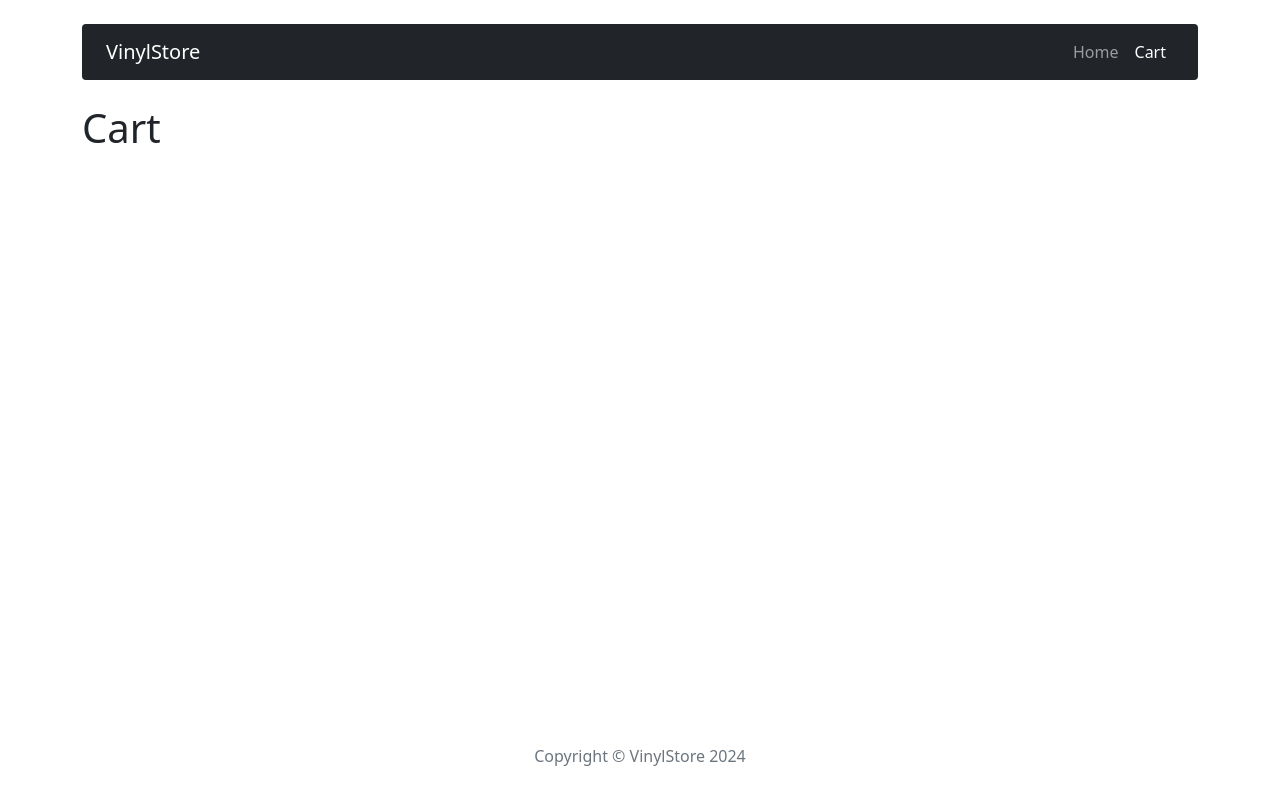
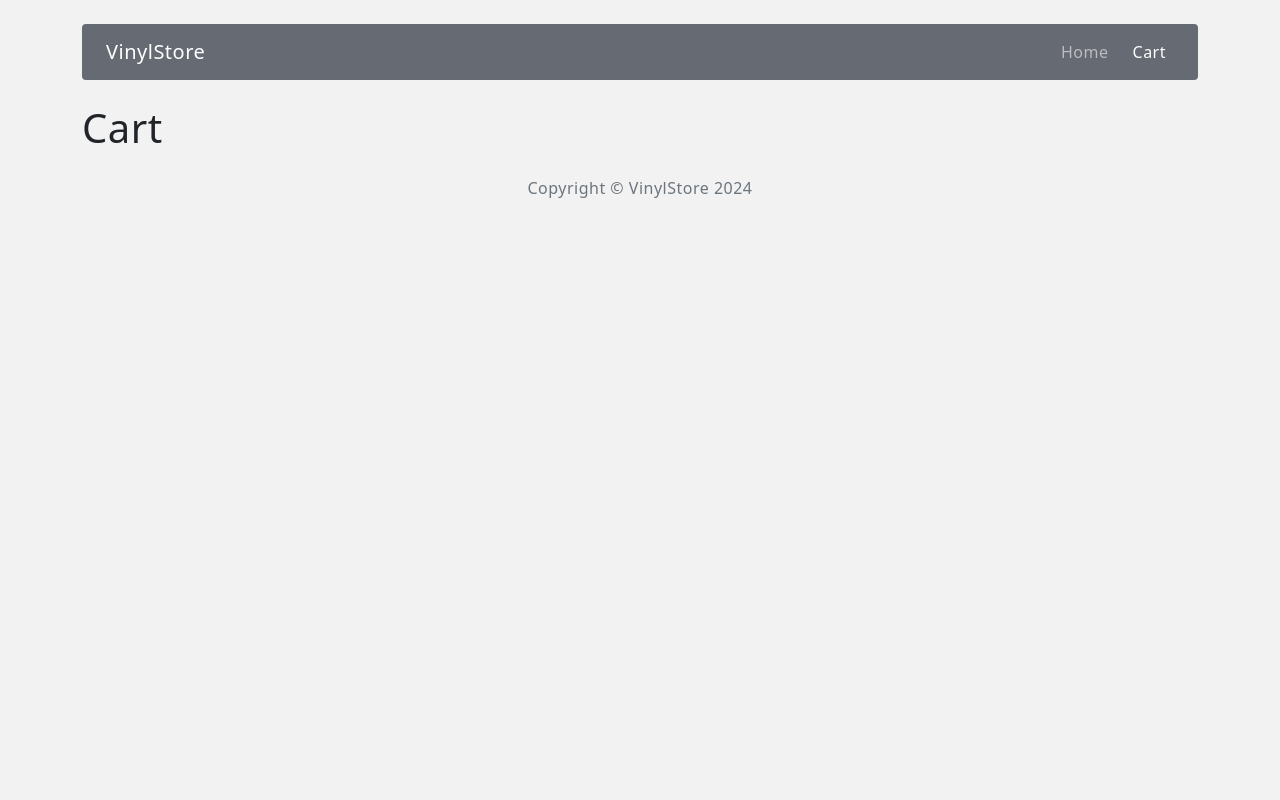
Before and after one commit to slawomirtoporek/ecommerceApp, a React (Create React App) app in the folder client/: page /cart in a window 1280 px wide. Built offline with nearby package versions, Linux system fonts and the light colour scheme.

Commit message:
Add Albums and AlbumSummary components

```diff
--- /dev/null
+++ b/client/src/components/features/AlbumSummary/AlbumSummary.js
@@ -0,0 +1,28 @@
+import { Card, Button } from 'react-bootstrap';
+import { IMAGES_URL } from '../../../config';
+import { Link } from 'react-router-dom';
+import styles from './AlbumSummary.module.scss';
+
+const SummaryAlbum = ({ album }) => {
+
+  return (
+    <Card className={styles.card}  key={album.id} >
+      {album.images.map(albumImg => (
+        <div className={styles.albumBox}  key={albumImg.id}>
+          <Card.Img key={albumImg.id} variant="top" className={styles.albumImg} src={`${IMAGES_URL}/${albumImg.url}`} alt={album.title} />
+        </div>
+      ))}
+      <Card.Body>
+        <Card.Title className={styles.title}>{album.title}</Card.Title>
+        <div className='d-flex justify-content-between'>
+          <Card.Text className='my-auto fs-5'>{album.price}$</Card.Text>
+          <Link to={`/album/${album.id}`}>
+            <Button className={styles.button}>See More</Button>
+          </Link>
+        </div>
+      </Card.Body>
+    </Card>
+  );
+};
+
+export default SummaryAlbum;
--- /dev/null
+++ b/client/src/components/features/AlbumSummary/AlbumSummary.module.scss
@@ -0,0 +1,25 @@
+@import '../../../styles/settings.scss';
+
+.albumImg {
+  height: 300px;
+  width: 100%;
+}
+
+.albumBox {
+  height: 100%;
+  width: 100%;
+  object-fit: contain;
+}
+
+.card {
+  background-color: $background-color-card !important;
+}
+
+.title {
+  height: 50px;
+}
+
+.button {
+  background-color: $color-grey !important;
+  border: none !important;
+}
--- /dev/null
+++ b/client/src/components/features/Albums/Albums.js
@@ -0,0 +1,26 @@
+import React, { useEffect } from "react";
+import { useDispatch, useSelector } from "react-redux";
+import { getAlbums, loadAlbumsRequest } from "../../../redux/albumsRedux";
+import { Col, Row } from 'react-bootstrap';
+import AlbumSummary from "../AlbumSummary/AlbumSummary";
+
+const Albums = () => {
+  const dispatch = useDispatch();
+  const albums = useSelector(getAlbums);
+
+  useEffect(() => {
+    dispatch(loadAlbumsRequest());
+  }, [dispatch]);
+
+  return(
+    <Row>
+      {albums.map(album => (
+        <Col key={album.id} lg={4} md={6} xs={12} className="mb-4">
+          <AlbumSummary album={album} />
+        </Col>
+      ))}
+    </Row>
+  );
+};
+
+export default Albums;
--- /dev/null
+++ b/client/src/components/features/SummaryAlbum/AlbumSummary.js
@@ -0,0 +1,28 @@
+import { Card, Button } from 'react-bootstrap';
+import { IMAGES_URL } from '../../../config';
+import { Link } from 'react-router-dom';
+import styles from './SummaryAlbum.module.scss';
+
+const AlbumSummary = ({ album }) => {
+
+  return (
+    <Card className={styles.card}  key={album.id} >
+      {album.images.map(albumImg => (
+        <div className={styles.albumBox}  key={albumImg.id}>
+          <Card.Img key={albumImg.id} variant="top" className={styles.albumImg} src={`${IMAGES_URL}/${albumImg.url}`} alt={album.title} />
+        </div>
+      ))}
+      <Card.Body>
+        <Card.Title className={styles.title}>{album.title}</Card.Title>
+        <div className='d-flex justify-content-between'>
+          <Card.Text className='my-auto fs-5'>{album.price}$</Card.Text>
+          <Link to={`/album/${album.id}`}>
+            <Button className={styles.button}>See More</Button>
+          </Link>
+        </div>
+      </Card.Body>
+    </Card>
+  );
+};
+
+export default AlbumSummary;
--- a/client/src/components/pages/Home/Home.js
+++ b/client/src/components/pages/Home/Home.js
@@ -1,8 +1,8 @@
+import Albums from "../../features/Albums/Albums";
+
 const Home = () => {
   return(
-    <>
-      <h1>Home</h1>
-    </>
+    <Albums />
   );
 };
 
--- a/client/src/components/views/Footer/Footer.js
+++ b/client/src/components/views/Footer/Footer.js
@@ -1,6 +1,6 @@
 const Footer = () => {
   return(
-    <div className="text-center text-muted mt-4 p-3 fixed-bottom">
+    <div className="text-center text-muted mt-4 ixed-bottom">
       <footer>
         <p>Copyright &copy; VinylStore 2024</p>
       </footer>
--- a/client/src/components/views/NavBar/NavBar.js
+++ b/client/src/components/views/NavBar/NavBar.js
@@ -4,11 +4,11 @@ import styles from '../NavBar/NavBar.module.scss'
 
 const NavBar = () => {
   return(
-    <Navbar bg="dark" variant="dark" expand="lg" className={`d-flex justify-content-between mt-4 mb-4 rounded ${styles.navBar}`}>
+    <Navbar variant="dark" expand="lg" className={`d-flex justify-content-between my-4 rounded ${styles.navBar}`}>
       <Navbar.Brand href="/" className="mx-4">VinylStore</Navbar.Brand>
-      <Nav className="mx-4">
-        <Nav.Link as={NavLink} to="/">Home</Nav.Link>
-        <Nav.Link as={NavLink} to="/cart">Cart</Nav.Link>
+      <Nav className="d-flex flex-row mx-4">
+        <Nav.Link as={NavLink} to="/" className="ms-2">Home</Nav.Link>
+        <Nav.Link as={NavLink} to="/cart"  className="ms-2">Cart</Nav.Link>
       </Nav>
     </Navbar>
   );
--- a/client/src/components/views/NavBar/NavBar.module.scss
+++ b/client/src/components/views/NavBar/NavBar.module.scss
@@ -1,5 +1,5 @@
 @import '../../../styles/settings.scss';
 
 .navBar {
-  background-color: $color-grey !important;
+  background-color: $background-nav !important;
 }
--- a/client/src/index.js
+++ b/client/src/index.js
@@ -4,6 +4,7 @@ import App from './App';
 import { Provider } from 'react-redux';
 import { BrowserRouter } from 'react-router-dom';
 import store from './redux/store';
+import './styles/global.scss';
 import 'bootstrap/dist/css/bootstrap.min.css';
 
 const root = ReactDOM.createRoot(document.getElementById('root'));
--- /dev/null
+++ b/client/src/styles/global.scss
@@ -0,0 +1,12 @@
+@import '../styles/settings.scss';
+
+*, *::before, *::after {
+  box-sizing: border-box;
+}
+
+body {
+  margin: 0;
+  padding: 0;
+  background: $background-color !important;
+  letter-spacing: 0.5px;
+}
--- a/client/src/styles/settings.scss
+++ b/client/src/styles/settings.scss
@@ -1,5 +1,16 @@
+// Veriable colors
+$color-white: #fff;
 $color-light: #F2F2F2;
 $color-light-grey: #A6A5A4;
 $color-grey: #666A73;
 $color-light-dark: #262626;
 $color-dark: #0B0C0D;
+
+// Global
+$background-color: $color-light;
+
+// Card album
+$background-color-card: $color-white;
+
+// NavBar
+$background-nav: $color-grey;
```
